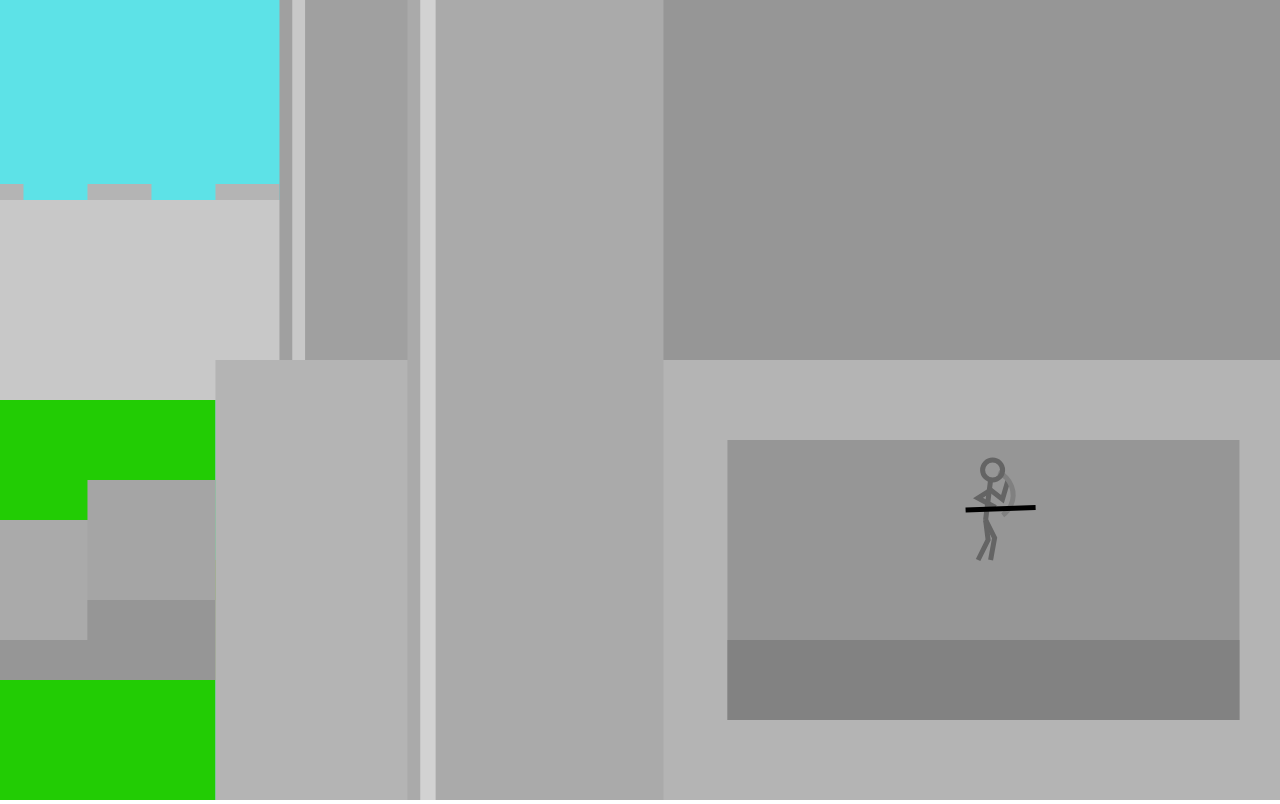
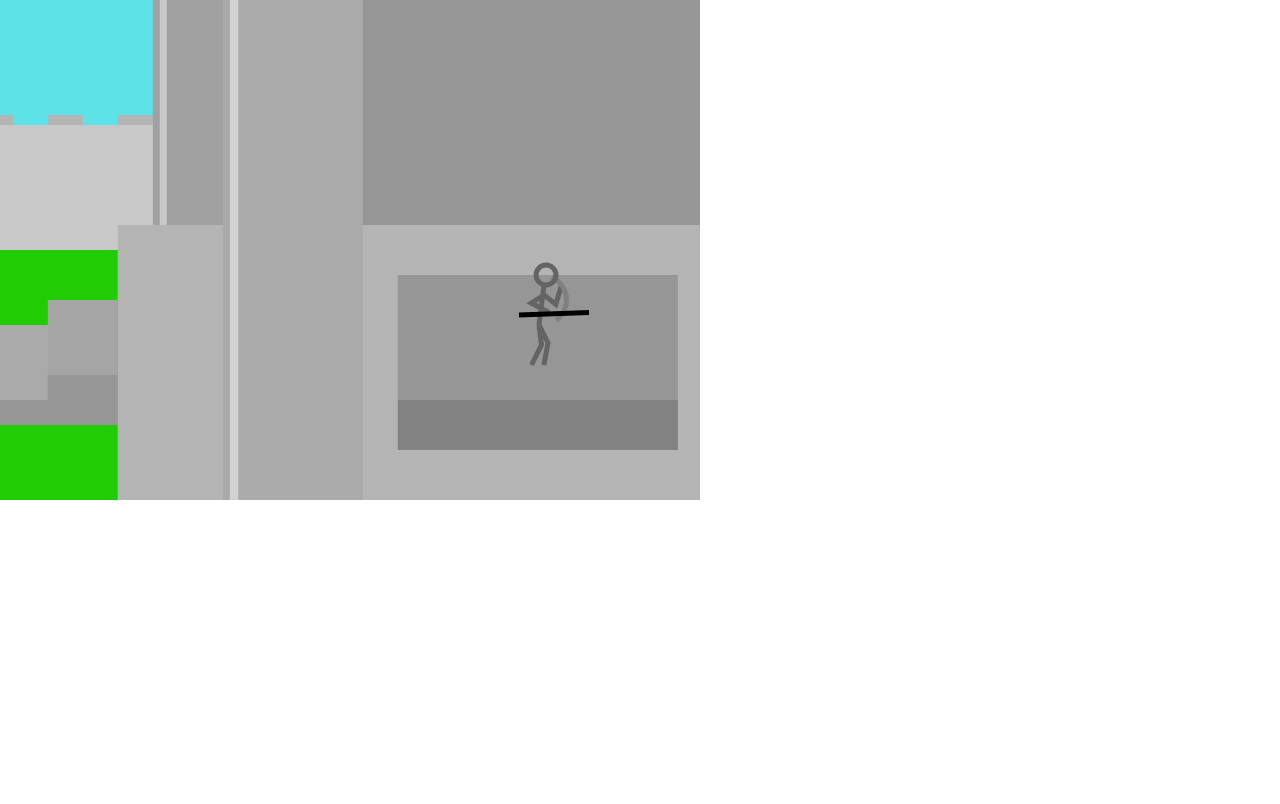
Before and after one commit to TCHUOI/rig, a plain HTML site: page index.html in a window 1280 px wide. Drawn offline with Linux system fonts and the light colour scheme.

Commit message:
Update index.html

```diff
--- a/index.html
+++ b/index.html
@@ -16,8 +16,8 @@
 <script>
 const canvas = document.getElementById("canvas");
 const ctx = canvas.getContext("2d");
-canvas.width = window.innerWidth;
-canvas.height = window.innerHeight;
+canvas.width = 700;
+canvas.height = 500;
 var cRect = canvas.getBoundingClientRect();
 let mouseX = 0;
 let mouseY = 0;
```
